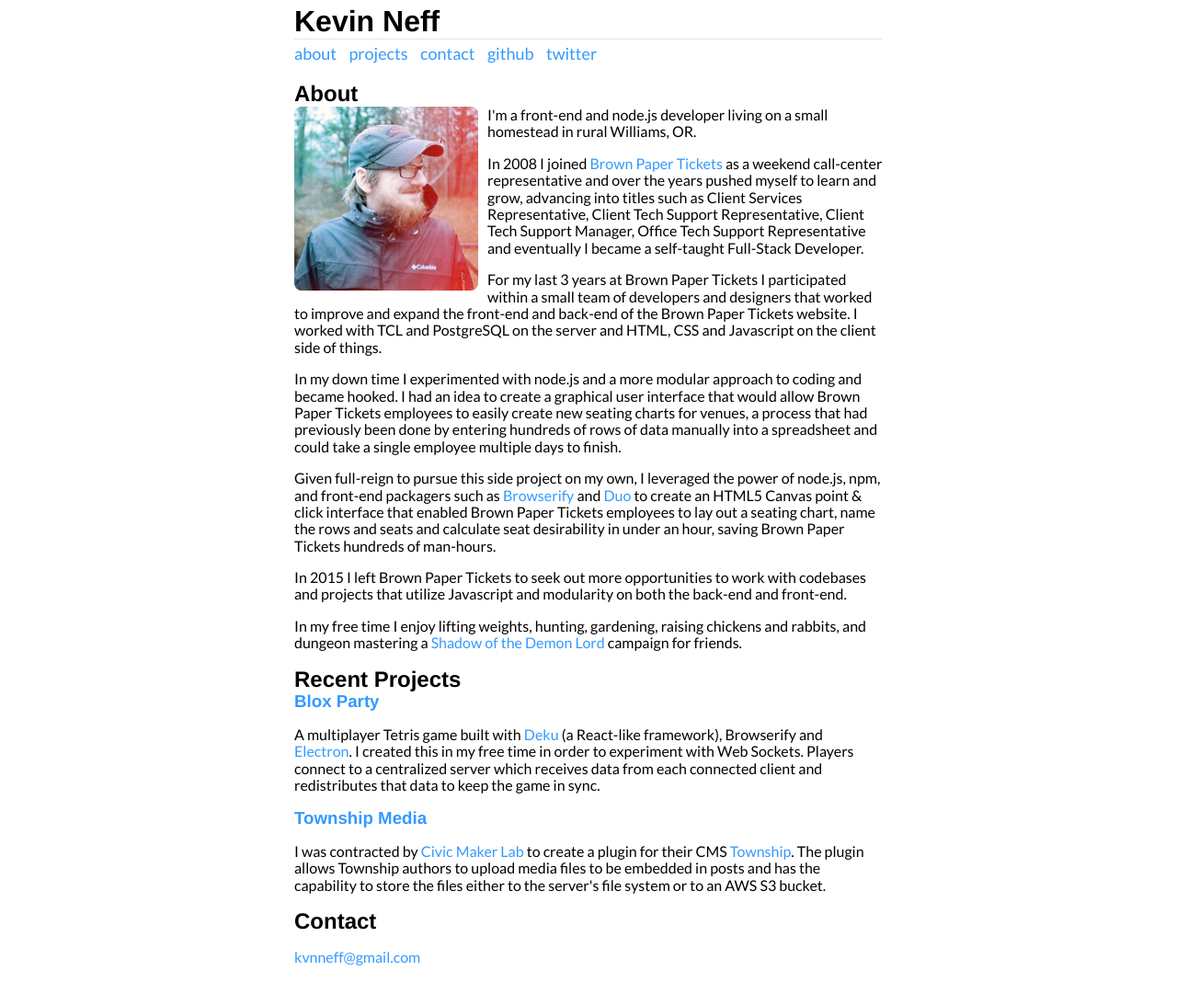
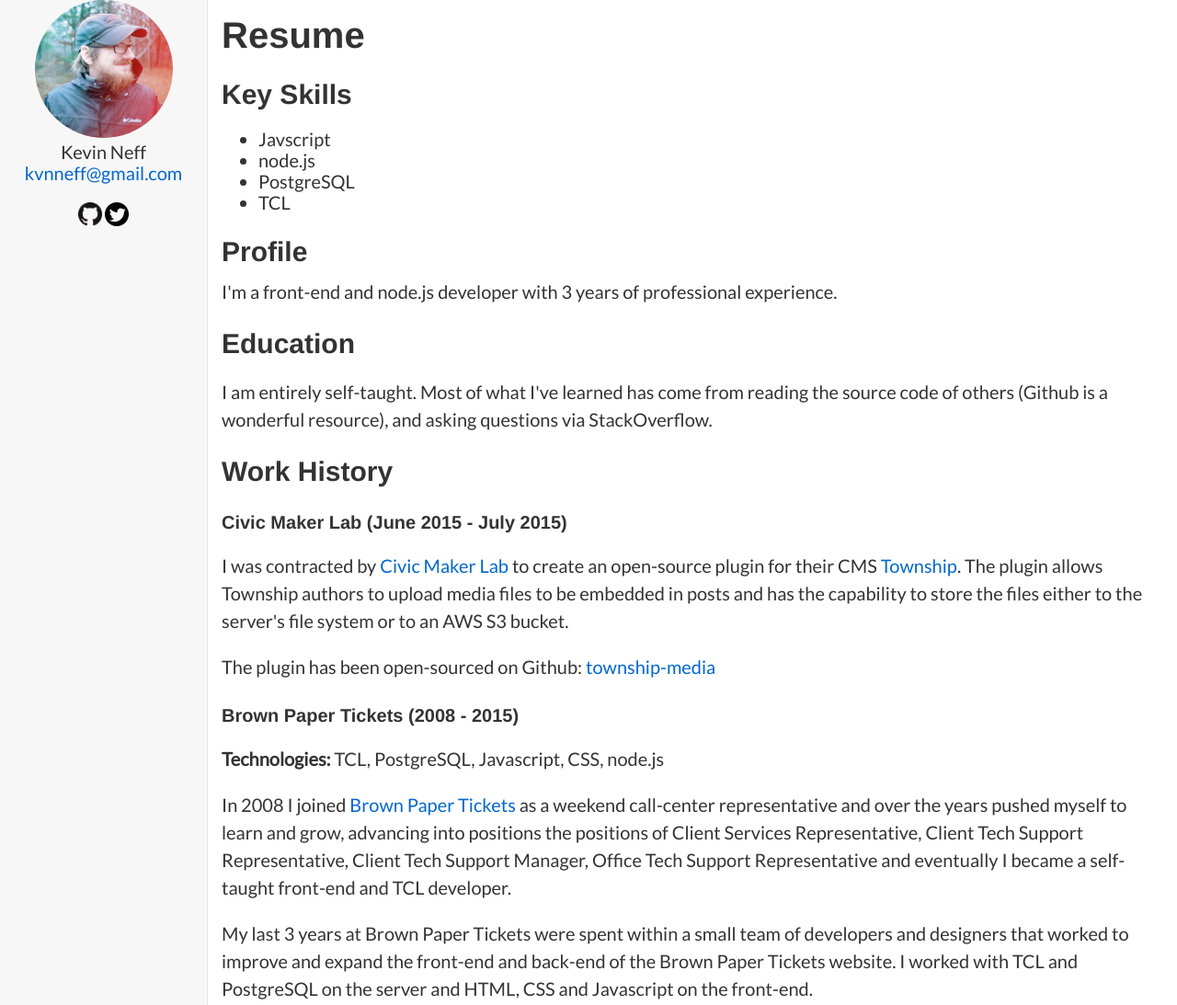
Before and after one commit to kvnneff/kvnneff.me, a website: page index.html in a window 1280 px wide. Shown: the top 1093 px of the page at 92% size. Before the commit the page ends 1066 px from the top, so only its background shows below. Drawn offline with nearby package versions, Linux system fonts and the light colour scheme; a web font is replaced by a local one.

Commit message:
redesign. make responsive

```diff
--- a/index.css
+++ b/index.css
@@ -1,16 +1,24 @@
+/**
+ * Root
+ */
+
+html,
 body {
+  color: #333;
   font-family: 'Lato', helvetica, sans-serif;
-  margin:5px;
+  padding: 0;
+  margin:0;
 }
 
-a,
-a:visited {
-  color: rgb(51, 153, 255);
+a {
+  color: rgb(1, 103, 205);
   text-decoration: none;
 }
 
-a:hover {
-  color: rgb(1, 103, 205);
+a:hover,
+a:focus,
+a:active {
+  color: rgb(51, 153, 255);
 }
 
 h1,
@@ -18,56 +26,62 @@
 h3,
 h4 {
   font-family: 'Biryani', helvetica, sans-serif;
-  margin:0;
+  margin-bottom: 0.5rem;
 }
 
-.Header,
-.Navigation,
-.Main {
-  max-width: 640px;
-  margin: 0 auto;
+p {
+  line-height: 1.5rem;
 }
 
-.Header {
-  border-bottom:1px solid #E4E4E4;
+/**
+ * Main
+ */
+
+.Main {
+  padding: 15px;
 }
 
-.Header-title {
-  margin-bottom: 0;
-}
-
-.Main {
-  margin-top: 20px;
-}
-
-.Main-paragraph:first-of-type {
+.Main-title {
   margin-top: 0;
 }
 
-.Main-profilePhoto {
-  border-radius: 8px;
-  width: 200px;
-  height: 200px;
-  float: left;
-  margin-right: 10px;
-  margin-bottom: 10px;
+.Main p:first-of-type {
+  margin-top: 0;
 }
 
+/**
+ * Navigation
+ */
+
 .Navigation {
-  display: block;
-  margin-top: 5px;
+ background-color: #f7f7f7;
+ border-bottom: 1px solid #e5e5e5;
+ left: 0;
+ top: 0;
+ width: 100%;
 }
 
-.Navigation-links {
-  display: inline-block;
-  font-size: 18px;
-  vertical-align: top;
+.Navigation-photoContainer {
+  text-align: center;
 }
 
-.Navigation-links a {
-  margin-right: 10px;
-  display: inlin-block;
+.Navigation-profilePhoto {
+  border-radius: 50%;
+  width: 150px;
+  height: 150px;
 }
+
+.Navigation-head {
+  text-align: center;
+}
+
+.Navigation-name {
+  display:block;
+}
+
+/**
+ * Icons
+ */
 
 .Icon {
   display: inline-block;
@@ -89,3 +103,73 @@
 .Icon--twitter {
   background-image: url('./icons/Twitter-mark.png');
 }
+
+/**
+ * Media Queries
+ */
+
+@media (min-width: 0px) {
+  html {
+    font-size: 16px;
+  }
+
+  .Navigation {
+    text-align: center;
+  }
+
+  .Navigation-list {
+    padding:0;
+  }
+}
+
+
+@media (min-width: 420px) {
+  html {
+    font-size: 18px;
+  }
+
+  .Navigation {
+    border-bottom: 1px solid #e5e5e5;
+  }
+}
+
+@media only screen and (min-width: 800px) {
+  html {
+    font-size: 20px;
+  }
+
+  .Container {
+    height: 100%;
+    display: -webkit-flex;
+    display: -moz-flex;
+    display: -ms-flex;
+    display: flex;
+    -ms-flex-direction: row;
+    -webkit-box-orient: horizontal;
+    -moz-box-orient: horizontal;
+    -ms-box-orient: horizontal;
+    box-orient: horizontal;
+  }
+
+  .Main {
+    flex: 1;
+  }
+
+  .Navigation {
+    -ms-flex: 0 100px;
+    -webkit-box-flex:  0;
+    -moz-box-flex:  0;
+    -ms-box-flex:  0;
+    box-flex:  0;
+    flex: 1;
+    max-width: 225px;
+    text-align: left;
+    border-right: 1px solid #e5e5e5;
+  }
+}
+
+@media (min-width: 1300px) {
+  html {
+    font-size: 22px;
+  }
+}
--- a/index.html
+++ b/index.html
@@ -8,101 +8,102 @@
   <link rel="stylesheet" href="index.css">
 </head>
 <body>
-  <header class="Header">
-    <h1 class="Header-title">Kevin Neff</h1>
-  </header>
-  <navigation class="Navigation">
-    <span class="Navigation-links">
-      <a href="#about">about</a>
-      <a href="#projects">projects</a>
-      <a href="#contact">contact</a>
-      <a href="https://github.com/kvnneff">github</a>
-      <a href="https://twitter.com/kvnneff">twitter</a>
-    </span>
-    <!-- <span class="Icon Icon--github"></span>
-    <span class="Icon Icon--twitter"></span> -->
-  </navigation>
-  <main class="Main">
-    <h2 id="about" class="Main-sectionTitle">About</h2>
-    <img class="Main-profilePhoto" src="img/me_second.jpg" alt="">
-    <p class="Main-paragraph">
-      I'm a front-end and node.js developer living on a small homestead in
-      rural Williams, OR.
-    </p>
+  <div class="Container">
+    <nav class="Navigation">
+      <div class="Navigation-head">
+        <div class="Navigation-photoContainer">
+          <img class="Navigation-profilePhoto" src="img/me_second.jpg" alt="">
+        </div>
+        <span class="Navigation-name">Kevin Neff</span>
+        <a href="mailto:kvnneff@gmail.com">kvnneff@gmail.com</a>
+        <p>
+        <a href="https://github.com/kvnneff"<span class="Icon Icon--github"></span></a>
+        <a href="https://twitter.com/kvnneff"><span class="Icon Icon--twitter"></span></a>
+      </div>
+    </nav>
+    <main class="Main" role="main">
+      <h1 class="Main-title">Resume</h1>
 
-    <p class="Main-paragraph">
-      In 2008 I joined <a href="https://brownpapertickets.com">Brown Paper Tickets</a> as a weekend call-center representative
-      and over the years pushed myself to learn and grow, advancing into titles
-      such as Client Services Representative, Client Tech Support Representative,
-      Client Tech Support Manager, Office Tech Support Representative and
-      eventually I became a self-taught Full-Stack Developer.
-    </p>
+      <h2>Key Skills</h2>
+        <ul>
+          <li>Javscript</li>
+          <li>node.js</li>
+          <li>PostgreSQL</li>
+          <li>TCL</li>
+        </ul>
 
-    <p class="Main-paragraph">
-      For my last 3 years at Brown Paper Tickets I participated within a small
-      team of developers and designers that worked to improve and expand the
-      front-end and back-end of the Brown Paper Tickets website.  I worked with
-      TCL and PostgreSQL on the server and HTML, CSS and Javascript on the
-      client side of things.
-    </p>
+      <h2>Profile</h2>
 
-    <p class="Main-paragraph">
-      In my down time I experimented with node.js and a more modular approach
-      to coding and became hooked.  I had an idea to create a graphical user
-      interface that would allow Brown Paper Tickets employees to easily create
-      new seating charts for venues, a process that had previously been done by
-      entering hundreds of rows of data manually into a spreadsheet and could
-      take a single employee multiple days to finish.
-    </p>
+      <p>
+        I'm a front-end and node.js developer with 3 years of professional experience.
+      </p>
 
-    <p class="Main-paragraph">
-      Given full-reign to pursue this side project on my own, I leveraged the
-      power of node.js, npm, and front-end packagers such as <a href="http://browserify.org/">Browserify</a>
-      and <a href="http://duojs.org/">Duo</a> to create an HTML5 Canvas point & click interface that enabled
-      Brown Paper Tickets employees to lay out a seating chart, name the rows
-      and seats and calculate seat desirability in under an hour, saving Brown
-      Paper Tickets hundreds of man-hours.
-    </p>
+      <h2>Education</h2>
+      <p>
+        I am entirely self-taught.  Most of what I've learned has come from reading the source code of others (Github is a wonderful resource), and asking questions via StackOverflow.
+      </p>
 
-    <p class="Main-paragraph">
-      In 2015 I left Brown Paper Tickets to seek out more opportunities to work
-      with codebases and projects that utilize Javascript and modularity on both
-      the back-end and front-end.
-    </p>
+      <h2>Work History</h2>
+      <h4>Civic Maker Lab (June 2015 - July 2015)</h4>
 
-    <p>
-      In my free time I enjoy lifting weights, hunting, gardening, raising
-      chickens and rabbits, and dungeon mastering a
-      <a href="http://schwalbentertainment.com/shadow-of-the-demon-lord/">Shadow of the Demon Lord</a>
-      campaign for friends.
-    </p>
+      <p>
+        I was contracted by <a href="http://civicmakerlab.com/">Civic Maker Lab</a> to create an open-source plugin for their CMS <a href="https://github.com/civicmakerlab/township">Township</a>. The plugin allows Township authors to upload media files to be embedded in
+        posts and has the capability to store the files either to the server's
+        file system or to an AWS S3 bucket.
+      </p>
 
-    <h2 id="projects" class="Main-sectionTitle">Recent Projects</h2>
+      <p>
+        The plugin has been open-sourced on Github: <a href="https://github.com/kvnneff/township-media">township-media</a>
+      </p>
 
-    <h3><a href="https://github.com/kvnneff/bloxparty">Blox Party</a></h3>
 
-    <p class="Main-paragraph">
-      A multiplayer Tetris game built with <a href="https://github.com/dekujs/deku">Deku</a>
-      (a React-like framework), Browserify and <a href="https://github.com/atom/electron">Electron</a>.
-      I created this in my free time in order to experiment with Web Sockets.
-      Players connect to a centralized server which receives data from each
-      connected client and redistributes that data to keep the game in sync.
-    </p>
+      <h4>Brown Paper Tickets (2008 - 2015)</h4>
+      <p>
+        <strong>Technologies:</strong> TCL, PostgreSQL, Javascript, CSS, node.js
+      </p>
 
-    <h3><a href="https://github.com/kvnneff/township-media">Township Media</a></h3>
+      <p>
+        In 2008 I joined <a href="https://brownpapertickets.com">Brown Paper Tickets</a> as a weekend call-center representative and over the years pushed myself to learn and grow, advancing into positions the positions of Client Services Representative, Client Tech Support Representative,
+        Client Tech Support Manager, Office Tech Support Representative and
+        eventually I became a self-taught front-end and TCL developer.
+      </p>
 
-    <p class="Main-paragraph">
-      I was contracted by <a href="http://civicmakerlab.com/">Civic Maker Lab</a>
-      to create a plugin for their CMS <a href="https://github.com/civicmakerlab/township">Township</a>.
-      The plugin allows Township authors to upload media files to be embedded in
-      posts and has the capability to store the files either to the server's
-      file system or to an AWS S3 bucket.
-    </p>
+      <p>
+        My last 3 years at Brown Paper Tickets were spent within a small
+        team of developers and designers that worked to improve and expand the
+        front-end and back-end of the Brown Paper Tickets website.  I worked with TCL and PostgreSQL on the server and HTML, CSS and Javascript on the front-end.
+      </p>
 
-    <h2 id="contact">Contact</h2>
-    <p class="Main-paragraph">
-      <a href="mailto:kvnneff@gmail.com">kvnneff@gmail.com</a>
-    </p>
-  </main>
+      <p>
+        In my down time I experimented with node.js although it was not currently used in any capacity at the company I proposed creating an app with it that would allow Brown Paper Tickets employees to easily create new seating charts for venues, a process that had previously been done by entering hundreds of rows of data manually into a spreadsheet and could take a single employee multiple days to finish.
+      </p>
+
+      <p>
+        I was given full-reign to pursue this project on my own an created an HTML5 Canvas point & click interface that enabled Brown Paper Tickets employees to lay out a seating chart, quickly apply meta-data to individual rows and seats, and use a Euclidean algorythm to automatically generate seat desirability.
+      </p>
+
+      <p>
+        The app was powered by a node.js server that stored the finished seating charts in a CouchDB database.
+      </p>
+
+      <p>
+        Once the app was solid and stable I left Brown Paper Tickets to pursure more opportunities to work with node.js and modular front-end code.
+      </p>
+
+      <h2>Other Interests</h2>
+      <p>
+        Lifting weights, hunting, gardening, raising chickens and rabbits, and dungeon mastering a <a href="http://schwalbentertainment.com/shadow-of-the-demon-lord/">Shadow of the Demon Lord</a> campaign for friends.
+      </p>
+
+      <h2 id="projects" class="Main-sectionTitle">Personal Projects</h2>
+
+      <h3><a href="https://github.com/kvnneff/bloxparty">Blox Party</a></h3>
+
+      <p>
+        A multiplayer Tetris game built with <a href="https://github.com/dekujs/deku">Deku</a>
+        (a React-like framework), Browserify and <a href="https://github.com/atom/electron">Electron</a>. I created this in my free time in order to experiment with Web Sockets. Players connect to a centralized server which receives data from each connected client and redistributes that data to keep the game in sync.
+      </p>
+    </main>
+  </div>
 </body>
 </html>
```
